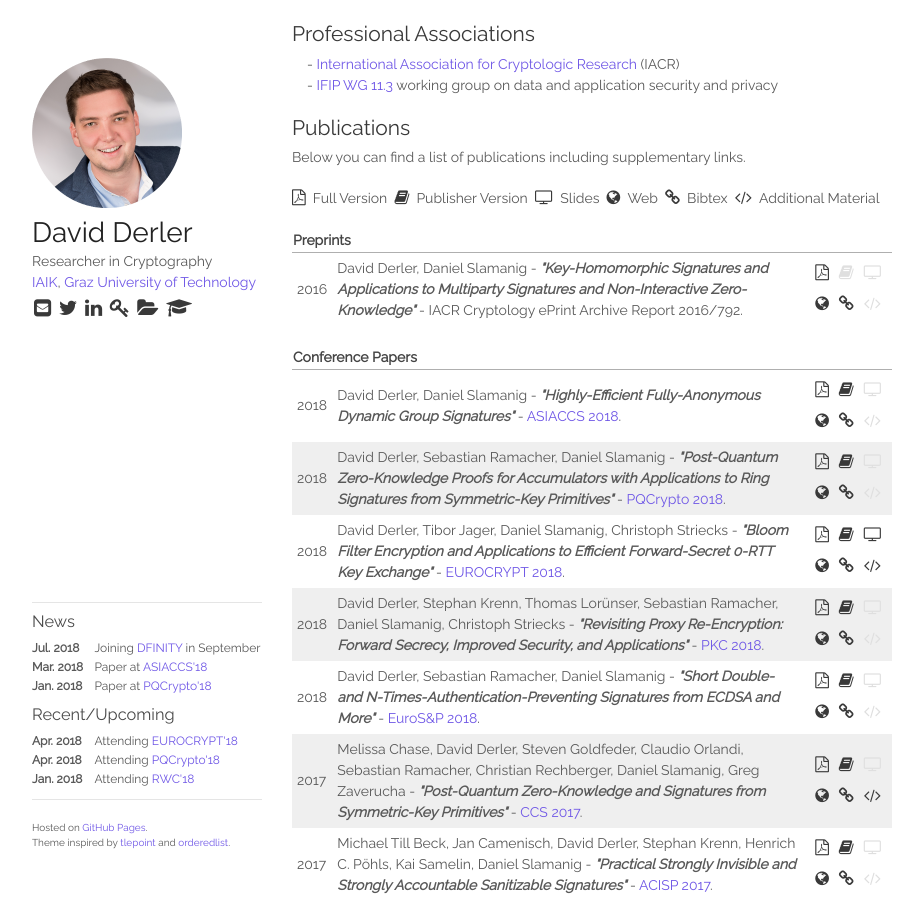
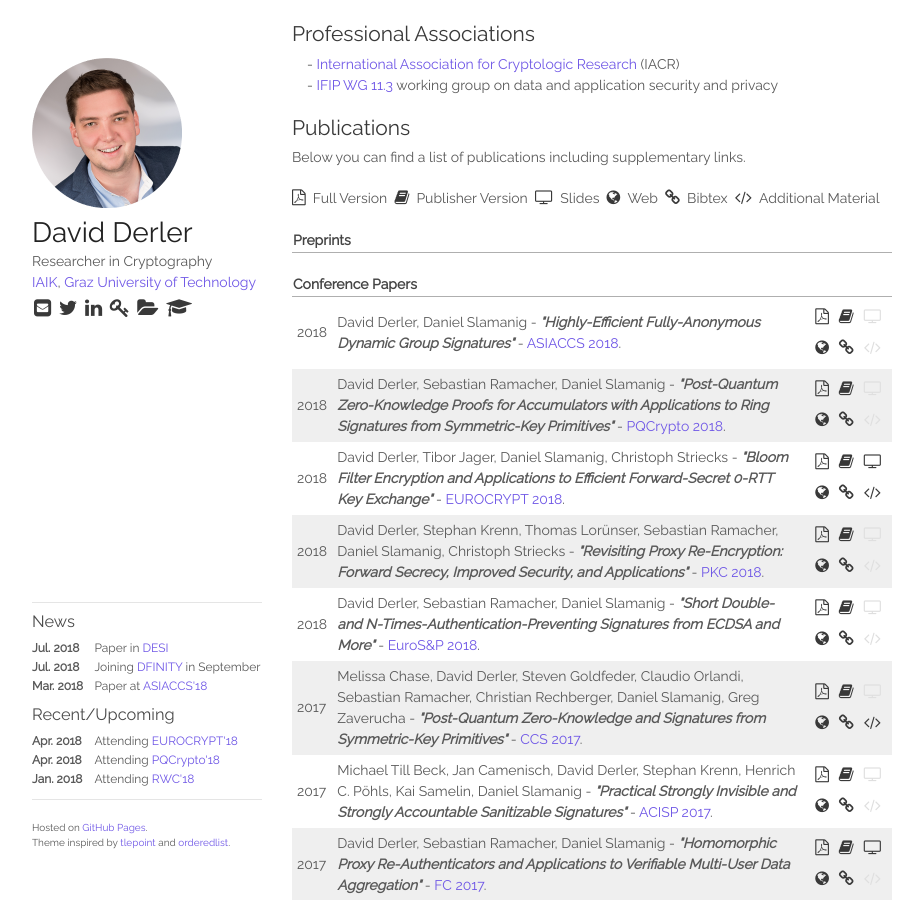
Before and after one commit to derlerd/derlerd.github.io, a Jekyll site: the page built from index.html, in a window 1280 px wide and 900 px high, scrolled down 1003 px. Shown: the whole window, without its empty margins (178-1101 px from the left). Built offline with Jekyll 4.4.1, drawn with Linux system fonts in a browser that asks for light colours; some of the changed text lies outside the part shown.

Commit message:
DESI accepted paper

```diff
--- a/_includes/footer.html
+++ b/_includes/footer.html
@@ -2,6 +2,10 @@
   <div class="news">
     <h3>News</h3>
     <table class="newstable">
+      <tr>
+        <td class="date">Jul. 2018</td>
+        <td>Paper in <a href="http://www.springer.com/mathematics/journal/10623">DESI</a></td>
+      </tr>
       <tr>
         <td class="date">Jul. 2018</td>
         <td>Joining <a href="https://dfinity.org">DFINITY</a> in September</td>
@@ -10,11 +14,11 @@
         <td class="date">Mar. 2018</td>
         <td>Paper at <a href="http://asiaccs2018.org">ASIACCS'18</a></td>
       </tr>
+<!--
       <tr>
         <td class="date">Jan. 2018</td>
         <td>Paper at <a href="http://www.math.fau.edu/pqcrypto2018/">PQCrypto'18</a></td>
       </tr>
-<!--
       <tr>
         <td class="date">Jan. 2018</td>
         <td>Paper at <a href="https://eurocrypt.iacr.org/2018/">EUROCRYPT'18</a></td>
--- a/_preprints/2016-01-02-kh.markdown
+++ b/_jour/2018-07-31-kh.markdown
@@ -3,7 +3,9 @@
 year: 2016
 title: Key-Homomorphic Signatures and Applications to Multiparty Signatures and Non-Interactive Zero-Knowledge
 authors: David Derler, Daniel Slamanig
-venue: IACR Cryptology ePrint Archive Report 2016/792
+venue: Designs, Codes and Cryptography
+vurl: https://link.springer.com/journal/10623
+vatt: accepted
 pdf: http://eprint.iacr.org/2016/792.pdf
 web: http://eprint.iacr.org/2016/792
 bib: http://dblp.uni-trier.de/rec/bibtex/journals/iacr/DerlerS16a
```
